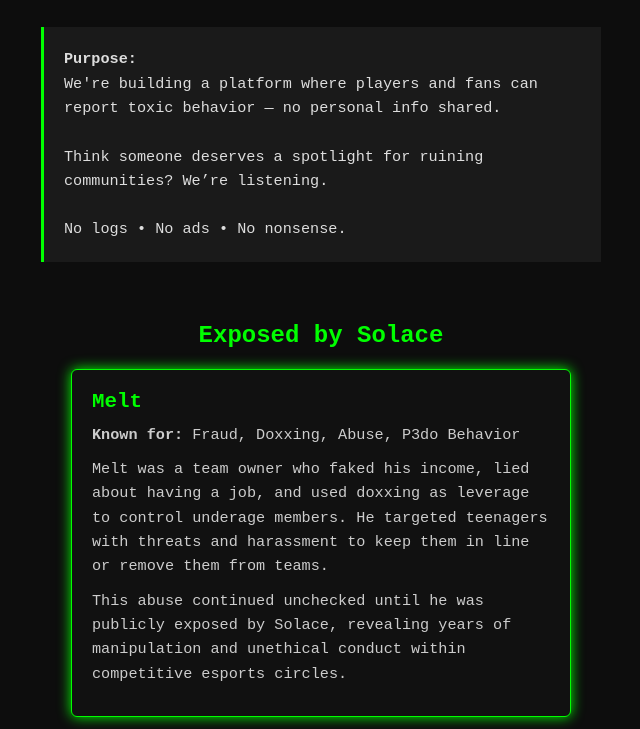
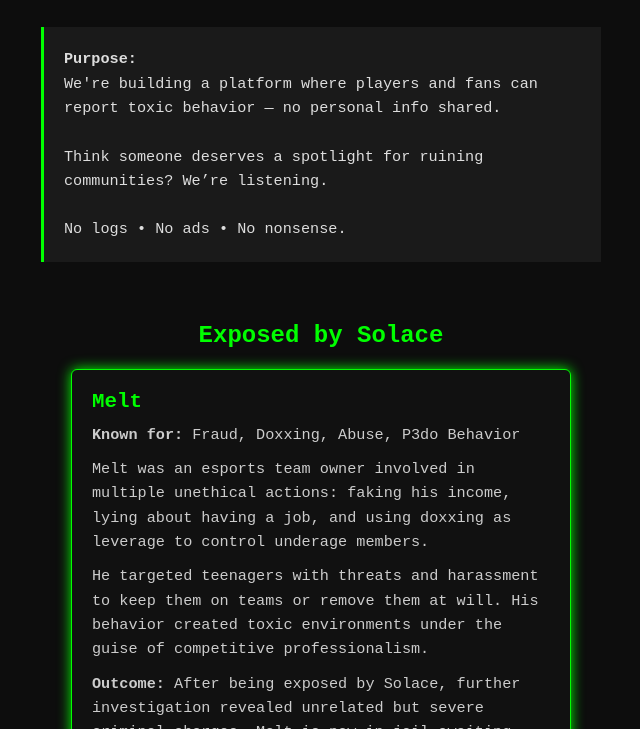
Before and after one commit to N2RSolaceDev/TES, a website: page index.html in a window 1280 px wide. Shown: the part 223-952 px from the top of the page, without its empty margins (319-959 px from the left). Drawn offline with Linux system fonts and the light colour scheme.

Commit message:
Update index.html

```diff
--- a/index.html
+++ b/index.html
@@ -133,8 +133,16 @@
       <div class="exposed-card">
         <h2>Melt</h2>
         <p><strong>Known for:</strong> Fraud, Doxxing, Abuse, P3do Behavior</p>
-        <p>Melt was a team owner who faked his income, lied about having a job, and used doxxing as leverage to control underage members. He targeted teenagers with threats and harassment to keep them in line or remove them from teams.</p>
-        <p>This abuse continued unchecked until he was publicly exposed by Solace, revealing years of manipulation and unethical conduct within competitive esports circles.</p>
+
+        <p>
+          Melt was an esports team owner involved in multiple unethical actions: faking his income, lying about having a job, and using doxxing as leverage to control underage members.
+        </p>
+        <p>
+          He targeted teenagers with threats and harassment to keep them on teams or remove them at will. His behavior created toxic environments under the guise of competitive professionalism.
+        </p>
+        <p>
+          <strong>Outcome:</strong> After being exposed by Solace, further investigation revealed unrelated but severe criminal charges. Melt is now in jail awaiting trial for <strong>armed robbery</strong> and <strong>battery</strong> against his ex-girlfriend.
+        </p>
       </div>
     </section>
 
```
